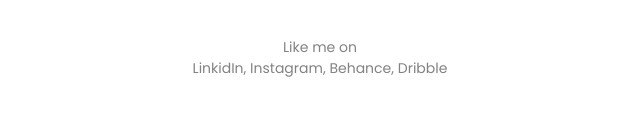
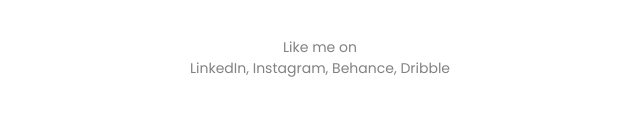
Before and after one commit to Pzqu/frilanceasssssssssssssssssssssssssss, a plain HTML site: page index.html in a window 1280 px wide. Shown: the part 3800-3915 px from the top of the page, 320-960 px from the left. Drawn offline with nearby package versions, Linux system fonts and the light colour scheme.

Commit message:
remove-txt

```diff
--- a/index.html
+++ b/index.html
@@ -121,7 +121,7 @@
                 <a href="#!"><img src="./img/socials/Dribble.svg" alt="Dribble"></a>
             </div>
             <div class="contacts-footer" data-aos="fade-up">
-                <p>Like me on<br> LinkidIn, Instagram, Behance, Dribble</p>
+                <p>Like me on<br> LinkedIn, Instagram, Behance, Dribble</p>
             </div>
         </div>
     </footer>
```
